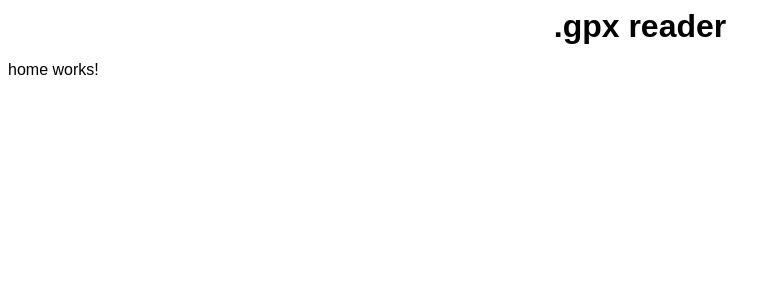
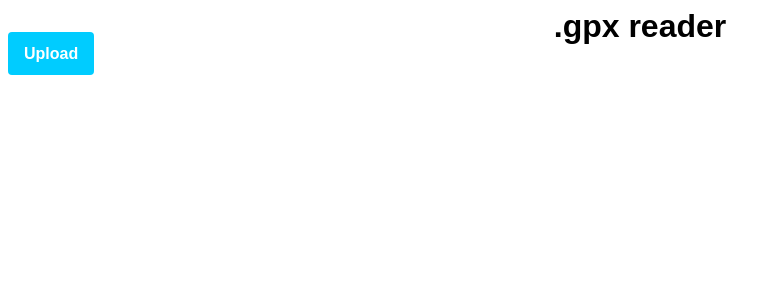
Before and after one commit to josh-yates/gpx-app, an Angular app in the folder web-ui/: page / in a window 1280 px wide. Shown: the top 300 px of the page, without its empty margins (0-781 px from the left). Built offline with nearby package versions, Linux system fonts and the light colour scheme.

Commit message:
Add file upload button

```diff
--- a/web-ui/src/app/home/home.component.html
+++ b/web-ui/src/app/home/home.component.html
@@ -1 +1,6 @@
-<p>home works!</p>
+<form>
+  <input id="file-attach" type="file" hidden/>
+  <label class="button" for="file-attach">
+    Upload
+  </label>
+</form>
--- a/web-ui/src/styles.scss
+++ b/web-ui/src/styles.scss
@@ -5,3 +5,12 @@ body {
 h1 {
   margin: 0;
 }
+
+.button {
+  border-radius: 4px;
+  padding: .8rem 1rem;
+  background: #00ccff;
+  color: white;
+  cursor: pointer;
+  font-weight: 600;
+}
```
